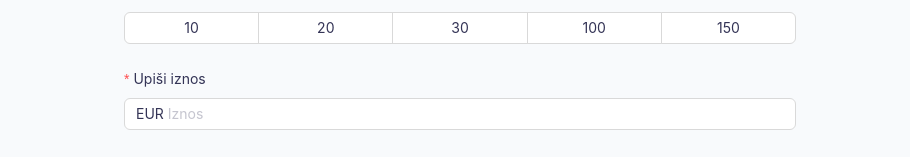
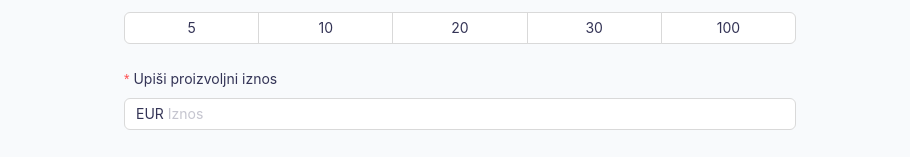
Before and after one commit to DimitrijeBirac/donacije, a React (Vite) app: page / in a window 1280 px wide. Shown: the part 878-1035 px from the top of the page, without its empty margins (180-1090 px from the left). Built offline with nearby package versions, Linux system fonts and the light colour scheme.

Commit message:
chore: update payment amounts, update label value

```diff
--- a/src/App.jsx
+++ b/src/App.jsx
@@ -184,7 +184,7 @@ function App() {
                 </Form.Item>
                 <Form.Item
                   name="amount"
-                  label="Upiši iznos"
+                  label="Upiši proizvoljni iznos"
                   rules={[
                     {
                       required: true,
--- a/src/enviroment.js
+++ b/src/enviroment.js
@@ -9,6 +9,10 @@ export const options = [
   },
 ];
 export const donationOptions = [
+  {
+    label: "5",
+    value: "5",
+  },
   {
     label: "10",
     value: "10",
@@ -25,8 +29,4 @@ export const donationOptions = [
     label: "100",
     value: "100",
   },
-  {
-    label: "150",
-    value: "150",
-  },
 ];
```
